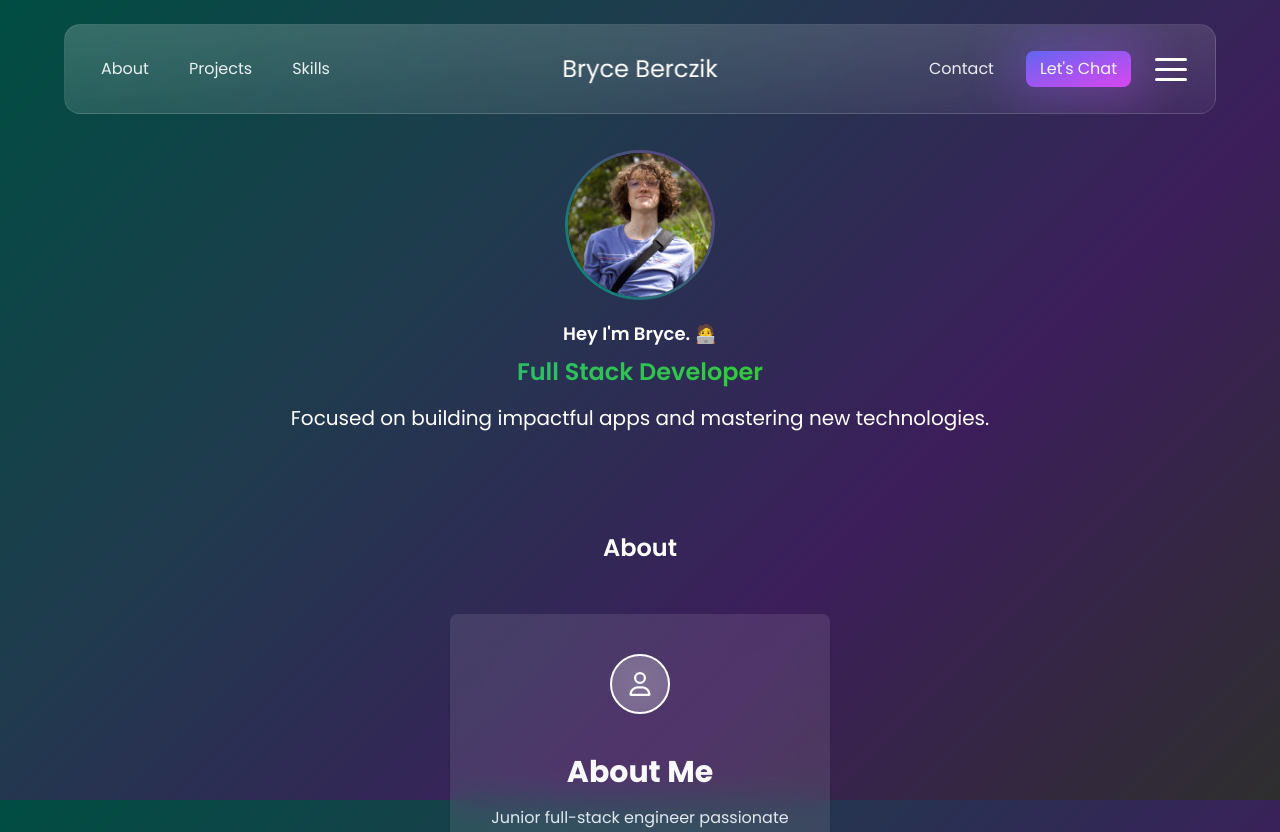
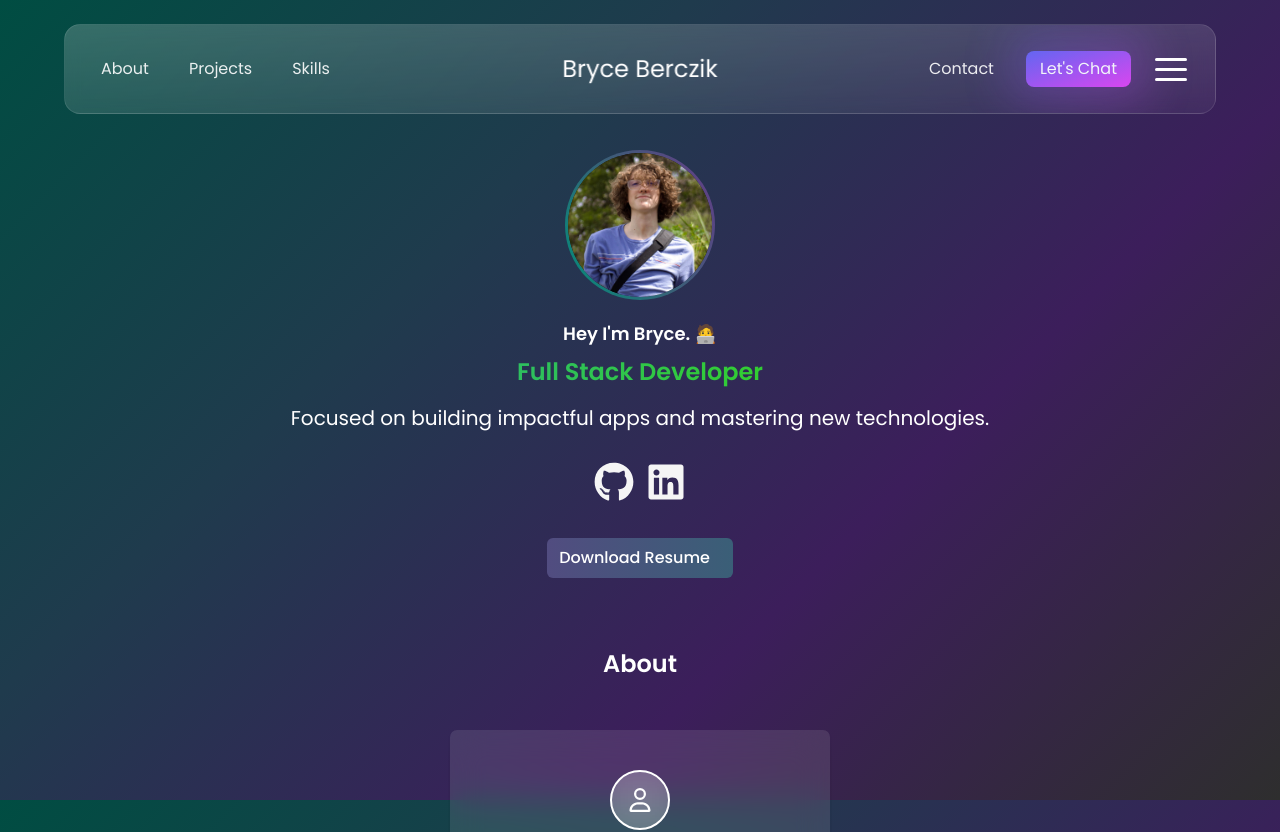
Before and after one commit to bryceberczik/portfolio, a React (Vite) app: page / in a window 1280 px wide. Shown: the top 832 px of the page. Built offline with nearby package versions, Linux system fonts and the light colour scheme.

Commit message:
completed resume button

```diff
--- a/src/components/Header.tsx
+++ b/src/components/Header.tsx
@@ -23,7 +23,7 @@ const GlassNavigation = () => {
       style={{
         cursor: hovered ? "none" : "auto",
       }}
-      className="glass-nav fixed left-0 right-0 top-0 z-10 mx-auto max-w-6xl overflow-hidden border-[1px] border-white/10 bg-gradient-to-br from-white/20 to-white/5 backdrop-blur md:left-6 md:right-6 md:top-6 md:rounded-2xl"
+      className="glass-nav fixed left-0 right-0 top-0 z-20 mx-auto max-w-6xl overflow-hidden border-[1px] border-white/10 bg-gradient-to-br from-white/20 to-white/5 backdrop-blur md:left-6 md:right-6 md:top-6 md:rounded-2xl"
     >
       <div className="glass-nav flex items-center justify-between px-5 py-5">
         <Cursor hovered={hovered} scope={scope} />
--- /dev/null
+++ b/src/components/ResumeButton.tsx
@@ -0,0 +1,31 @@
+import { motion } from "framer-motion";
+import resume from "../files/myResume.pdf";
+
+const ResumeButton = () => {
+    const handleDownload = () => {
+        const link = document.createElement("a");
+        link.href = resume;
+        link.download = "bryceberczik_resume.pdf";
+        document.body.appendChild(link);
+        link.click();
+        document.body.removeChild(link);
+    }
+  return (
+    <button onClick={handleDownload} className="text-white font-medium px-3 py-2 rounded-md overflow-hidden relative transition-transform hover:scale-105 active:scale-95">
+      <span className="relative z-10">Download Resume</span>
+      <motion.div
+        initial={{ left: 0 }}
+        animate={{ left: "-300%" }}
+        transition={{
+          repeat: Infinity,
+          repeatType: "mirror",
+          duration: 4,
+          ease: "linear",
+        }}
+        className="bg-[linear-gradient(to_right,#683a89,#3a5f77,#008f7a)] absolute z-0 inset-0 w-[400%]"
+      ></motion.div>a
+    </button>
+  );
+};
+
+export default ResumeButton;
--- a/src/pages/Home.tsx
+++ b/src/pages/Home.tsx
@@ -1,6 +1,10 @@
 import AboutCard from "../components/AboutCard";
 import ProfilePic from "../images/IMG_0240.jpg";
-import { faUser, faHeart, faLightbulb } from "@fortawesome/free-regular-svg-icons";
+import {
+  faUser,
+  faHeart,
+  faLightbulb,
+} from "@fortawesome/free-regular-svg-icons";
 import MobileShuffleCards from "../components/MobileShuffleCards";
 import ShuffleCards from "../components/ShuffleCards";
 import { HoverImageLinks } from "../components/HoverImageLinks";
@@ -10,9 +14,10 @@ import RenderSkillCards from "../components/SkillCards";
 import AIButton from "../components/GithubRepoButton";
 import ShiftingContactForm from "../components/ContactForm";
 import Footer from "../components/Footer";
+import { FaGithub, FaLinkedin } from "react-icons/fa";
+import ResumeButton from "../components/ResumeButton";
 
 const Home = () => {
-
   const [isMobile, setIsMobile] = useState(window.innerWidth < 768);
 
   useEffect(() => {
@@ -31,38 +36,66 @@ const Home = () => {
         />
       </div>
       <div className="text-center">
-        <h1 className="text-white text-lg mt-5 font-semibold">Hey I'm Bryce. 🧑‍💻</h1>
+        <h1 className="text-white text-lg mt-5 font-semibold">
+          Hey I'm Bryce. 🧑‍💻
+        </h1>
         <p className="jse text-2xl mt-2">Full Stack Developer</p>
         <p className="text-white text-xl mt-4 px-3">
           Focused on building impactful apps and mastering new technologies.
         </p>
       </div>
-
-      <div id="about" className="scroll-mt-48 w-full text-center mt-[100px]">
+      <div className="flex flex-row gap-3 mt-[30px]">
+        <a
+          href="https://github.com/bryceberczik"
+          target="_blank"
+          rel="noopener noreferrer"
+          className="text-[whitesmoke] hover:text-gray-400"
+        >
+          <FaGithub size={40} />
+        </a>
+        <a
+          href="https://www.linkedin.com/in/bryce-berczik-9b4874323/"
+          target="_blank"
+          rel="noopener noreferrer"
+          className="text-[whitesmoke] hover:text-gray-400"
+        >
+          <FaLinkedin size={40} />
+        </a>
+      </div>
+      <div className="mt-9">
+        <ResumeButton />
+      </div>
+      <div id="about" className="scroll-mt-48 w-full text-center mt-[70px]">
         <h1 className="text-white font-semibold text-2xl">About</h1>
-        <AboutCard icon={faUser} heading="About Me" description="Junior full-stack engineer passionate about turning ideas into code. Specializing in React, TypeScript, and Tailwind on the frontend, with Node.js and Prisma + PostgreSQL on the backend. Also proficient in the MERN stack and other technologies." />
-        <AboutCard icon={faHeart} heading="Education" description="I studied full-stack development at UTSA, focusing on React and Node.js. During the program, I built dynamic web apps and gained hands-on experience with modern frameworks and backend development, finishing strong and learning a lot." />
-        <AboutCard icon={faLightbulb} heading="Problem Solving" description="I thrive on problem-solving, turning complex issues into efficient solutions. Whether it's debugging, optimizing performance, or designing scalable architectures, I enjoy tackling challenges and creating impactful solutions while continuously learning." />
-        {isMobile ? (
-          <MobileShuffleCards />
-        ) : (
-          <ShuffleCards />
-        )}
+        <AboutCard
+          icon={faUser}
+          heading="About Me"
+          description="Junior full-stack engineer passionate about turning ideas into code. Specializing in React, TypeScript, and Tailwind on the frontend, with Node.js and Prisma + PostgreSQL on the backend. Also proficient in the MERN stack and other technologies."
+        />
+        <AboutCard
+          icon={faHeart}
+          heading="Education"
+          description="I studied full-stack development at UTSA, focusing on React and Node.js. During the program, I built dynamic web apps and gained hands-on experience with modern frameworks and backend development, finishing strong and learning a lot."
+        />
+        <AboutCard
+          icon={faLightbulb}
+          heading="Problem Solving"
+          description="I thrive on problem-solving, turning complex issues into efficient solutions. Whether it's debugging, optimizing performance, or designing scalable architectures, I enjoy tackling challenges and creating impactful solutions while continuously learning."
+        />
+        {isMobile ? <MobileShuffleCards /> : <ShuffleCards />}
       </div>
 
       <div id="projects" className="scroll-mt-48 w-full text-center mt-[100px]">
         <h1 className="text-white font-semibold text-2xl">Projects</h1>
         <p className="text-white mt-2">Some of my best work</p>
 
-        {isMobile ? (
-          <MobileHoverImageLinks />
-        ) : (
-          <HoverImageLinks />
-        )}
+        {isMobile ? <MobileHoverImageLinks /> : <HoverImageLinks />}
       </div>
 
       <div className="text-center mt-9">
-        <h1 className="text-[whitesmoke] text-lg mb-4">Want to see more of my work?</h1>
+        <h1 className="text-[whitesmoke] text-lg mb-4">
+          Want to see more of my work?
+        </h1>
         <AIButton />
       </div>
 
```
Also changed, not shown: 1 other file (tests, documents, lock files or other folders).
